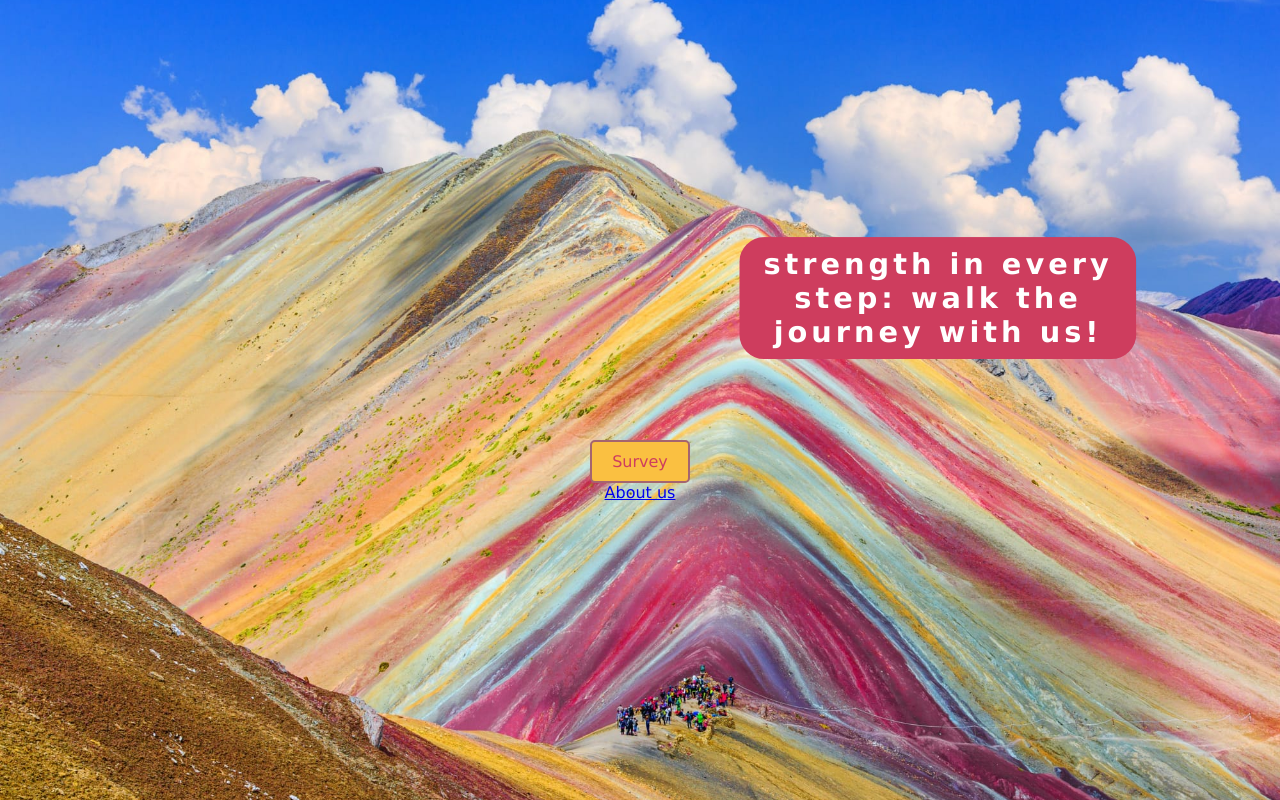
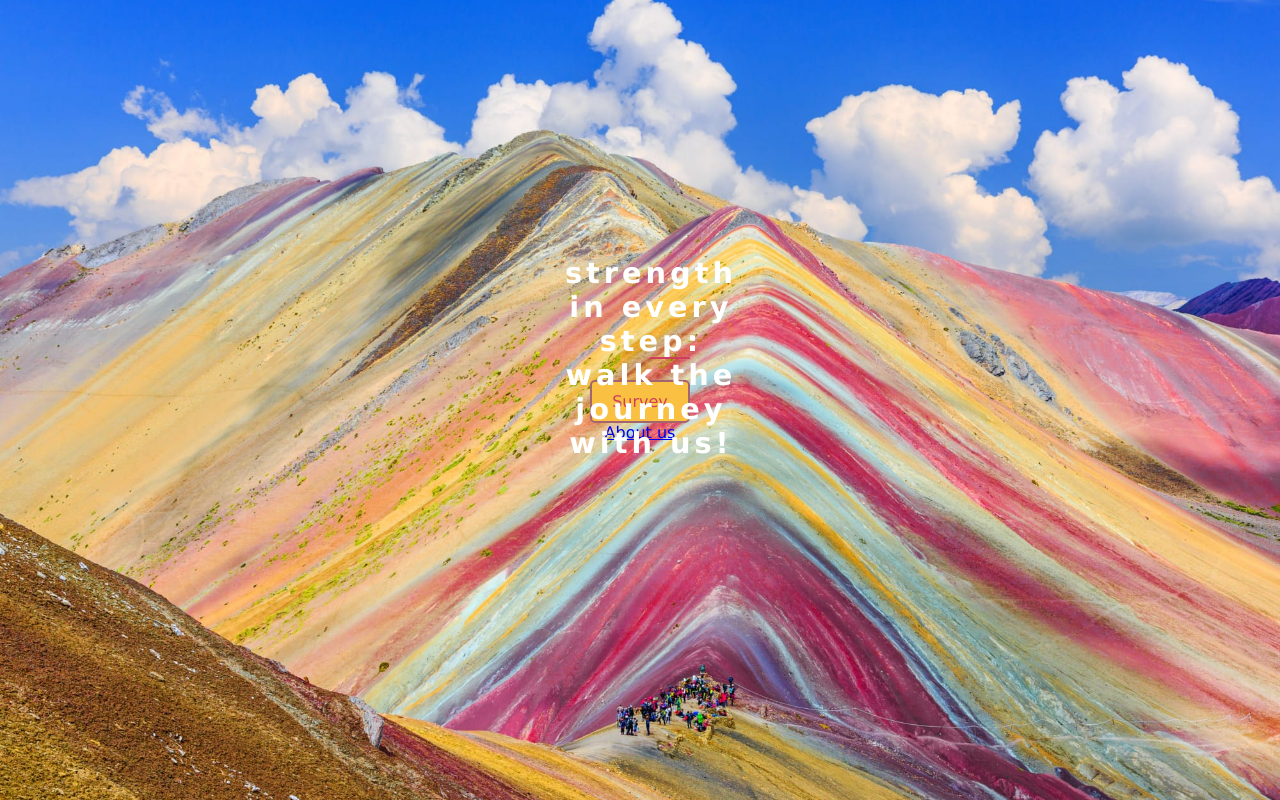
Before and after one commit to B-Mohammed2/wellmentor, a Django app: page / in a window 1280 px wide. Shown: the part 76-876 px from the top of the page. Run offline with Django 4.2, Linux system fonts and the light colour scheme; some libraries are stand-ins or nearby versions.

Commit message:
Update home.css
center home box Text to center

```diff
--- a/survey/static/css/home.css
+++ b/survey/static/css/home.css
@@ -21,6 +21,15 @@ main {
     transform: translate(-50%, -50%);
   }
 
+
+#hero-box h1,h2{
+    position: absolute;
+    top: 50%;
+    left: 50%%;
+    transform: translate(-50%,-50%);
+    text-align: center;
+}
+
 #survey-button {
     margin-top: 20px;
   }
```
